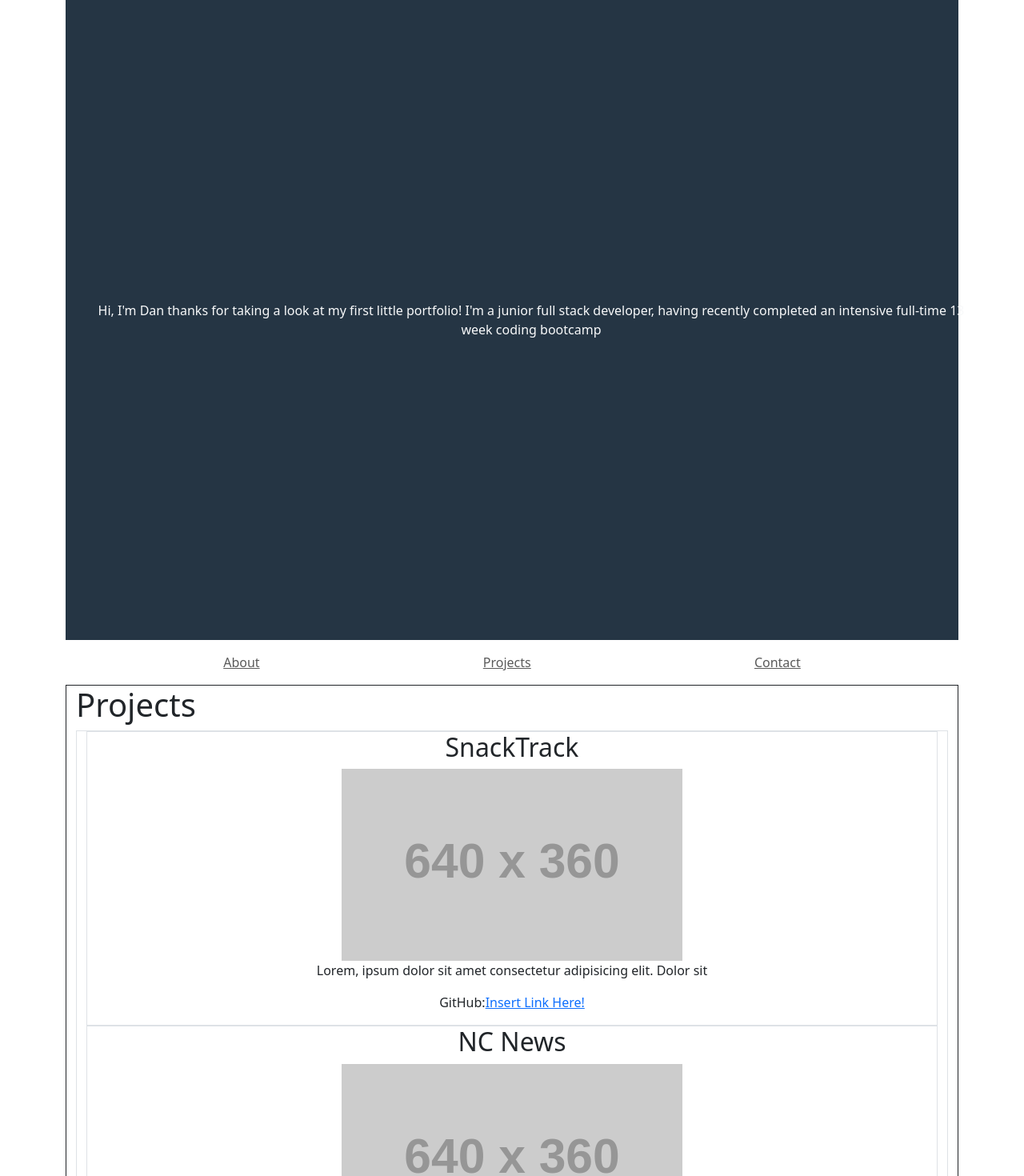
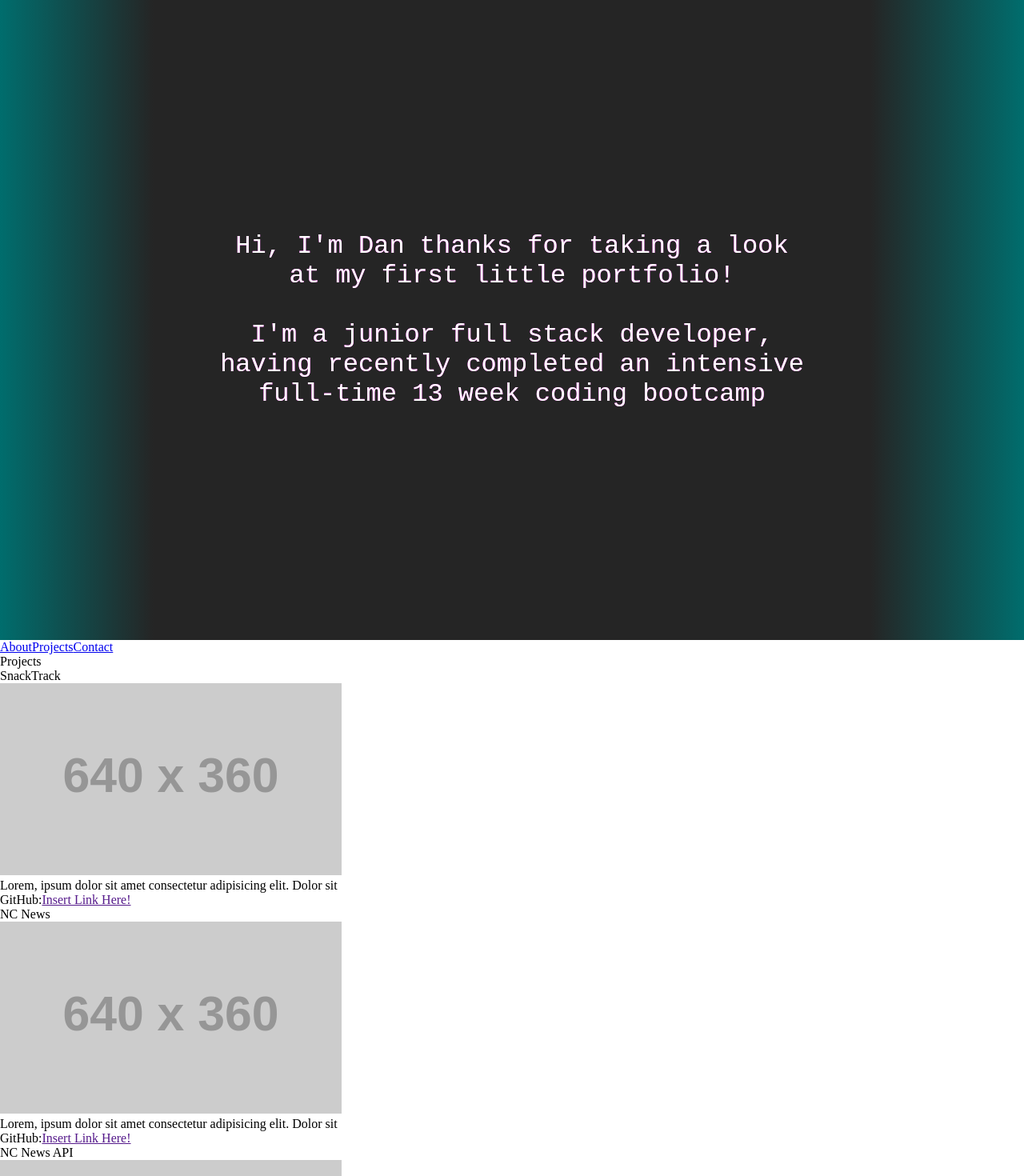
Before and after one commit to danny-817/Portfolio, a React (Vite) app: page / in a window 1280 px wide. Shown: the top 1470 px of the page at 80% size. Built offline with nearby package versions, Linux system fonts and the light colour scheme.

Commit message:
trying to get animated project cards

```diff
--- a/index.html
+++ b/index.html
@@ -5,12 +5,12 @@
     <link rel="icon" type="image/svg+xml" href="./src/assets/resume.png" />
     <meta name="viewport" content="width=device-width, initial-scale=1.0" />
     <title>Daniel Halsall's Portfolio</title>
-    <link
+    <!-- <link
       rel="stylesheet"
       href="https://cdn.jsdelivr.net/npm/bootstrap@5.3.1/dist/css/bootstrap.min.css"
       integrity="sha256-2TnSHycBDAm2wpZmgdi0z81kykGPJAkiUY+Wf97RbvY="
       crossorigin="anonymous"
-    />
+    /> -->
     <link rel="stylesheet" href="./src/custom/custom.css" />
   </head>
   <body>
--- a/package.json
+++ b/package.json
@@ -10,7 +10,6 @@
     "preview": "vite preview"
   },
   "dependencies": {
-    "bootstrap": "^5.3.2",
     "react": "^18.2.0",
     "react-dom": "^18.2.0",
     "react-router-dom": "^6.16.0"
--- a/src/App.jsx
+++ b/src/App.jsx
@@ -11,21 +11,18 @@ function App() {
 
   return (
     <div className="">
-      <div className="body-container">
-        <main>
-          {/* <div className="container">
-            <h1 className="">Daniel Halsall</h1>
-          </div> */}
-
-          <div className="container smooth-scroll" id="about ">
+      <div className="">
+        <main className="scroll-snap-parent">
+          <div className="scroll-snap-child" id="about" dir="ltr">
             <About />
           </div>
+          {/* <div className="fade-to-black full-page"></div> */}
 
           <Navbar id="navbar" className="w-50" />
-          <div className="container smooth-scroll" id="projects">
+          <div className="full-page scroll-snap-child" id="projects">
             <Projects />
           </div>
-          <div className="container smooth-scroll" id="footer">
+          <div className="" id="footer">
             <Footer />
           </div>
         </main>
--- a/src/components/about.jsx
+++ b/src/components/about.jsx
@@ -1,13 +1,12 @@
 export default function About() {
   return (
-    <div className="container text-center landing-page  ">
-      <div className="d-flex container text-center  vw-100 vh-100">
-        <p className="my-auto text-center text-light ">
-          Hi, I'm Dan thanks for taking a look at my first little portfolio! I'm
-          a junior full stack developer, having recently completed an intensive
-          full-time 13 week coding bootcamp
-        </p>
-      </div>
+    <div className="landing-page scroll-snap">
+      <p className=" ">
+        Hi, I'm Dan thanks for taking a look at my first little portfolio!{" "}
+        <br></br>
+        <br></br>I'm a junior full stack developer, having recently completed an
+        intensive full-time 13 week coding bootcamp
+      </p>
     </div>
   );
 }
--- a/src/components/projects.jsx
+++ b/src/components/projects.jsx
@@ -5,7 +5,7 @@ export default function Projects() {
     <div className="container w-100 h-100 border border-dark">
       <h1 className="">Projects</h1>
       <div className="container border container  ">
-        <div className=" container border   text-center">
+        <div className=" project-enter">
           <h2>SnackTrack</h2>
           <Link
             to="https://www.cssscript.com/demo/cyberpunk-2077/#section-banners"
--- a/src/custom/custom.css
+++ b/src/custom/custom.css
@@ -14,5 +14,78 @@
 }
 
 .landing-page {
-  background-color: rgb(37, 53, 68);
+  background-image: linear-gradient(
+    to right,
+    rgb(0, 109, 109) 0%,
+
+    rgb(37, 37, 37) 15% 85%,
+    rgb(0, 109, 109) 100%
+  );
+
+  height: 100vh;
+  color: rgb(255, 255, 255);
+  font-family: "Courier New", Courier, monospace;
+  align-content: center;
+  justify-content: center;
+  display: flex;
 }
+.landing-page > p {
+  box-sizing: border-box;
+  max-width: 1300px;
+  /* height: 100vh; */
+  /* padding-top: 40%;
+  padding-left: 10%;
+  padding-right: 10%; */
+  text-align: center;
+  font-size: 2em;
+  margin: auto;
+  width: 60%;
+  text-shadow: 0 0px 0px rgb(255, 0, 242);
+  padding: 10px;
+}
+
+.fade-to-black {
+  width: vh;
+  height: 20vh;
+  background-image: linear-gradient(
+    to bottom,
+    transparent 00%,
+    rgb(0, 0, 0) 50%,
+    rgb(255, 255, 255) 100%
+  );
+  opacity: 0.5;
+}
+.full-page {
+  min-width: 100vh;
+  min-height: 100vh;
+}
+/* .scroll-snap-parent {
+  scroll-snap-type: y mandatory;
+  scroll-behavior: smooth;
+} */
+.scroll-snap-child {
+  scroll-snap-align: start;
+}
+html {
+  scroll-snap-type: y mandatory;
+  scroll-behavior: smooth;
+}
+
+@keyframes wipe-enter {
+  0% {
+    transform: scale(1, 1);
+  }
+  /* 25% {
+    transform: scale(2, 0.1);
+  } */
+  50% {
+    transform: scale(1, 0.025);
+  }
+}
+@media (prefers-reduced-motion: no-preference) {
+  .project-enter {
+    animation-name: wipe-enter;
+    animation-duration: 2s;
+    animation-iteration-count: 1;
+  }
+}
--- a/src/main.jsx
+++ b/src/main.jsx
@@ -3,7 +3,7 @@ import ReactDOM from "react-dom/client";
 import App from "./App.jsx";
 import "./index.css";
 import { BrowserRouter } from "react-router-dom";
-import "bootstrap/dist/css/bootstrap.min.css";
+// import "bootstrap/dist/css/bootstrap.min.css";
 
 ReactDOM.createRoot(document.getElementById("root")).render(
   <BrowserRouter>
```
Also changed, not shown: 1 other file (tests, documents, lock files or other folders).
